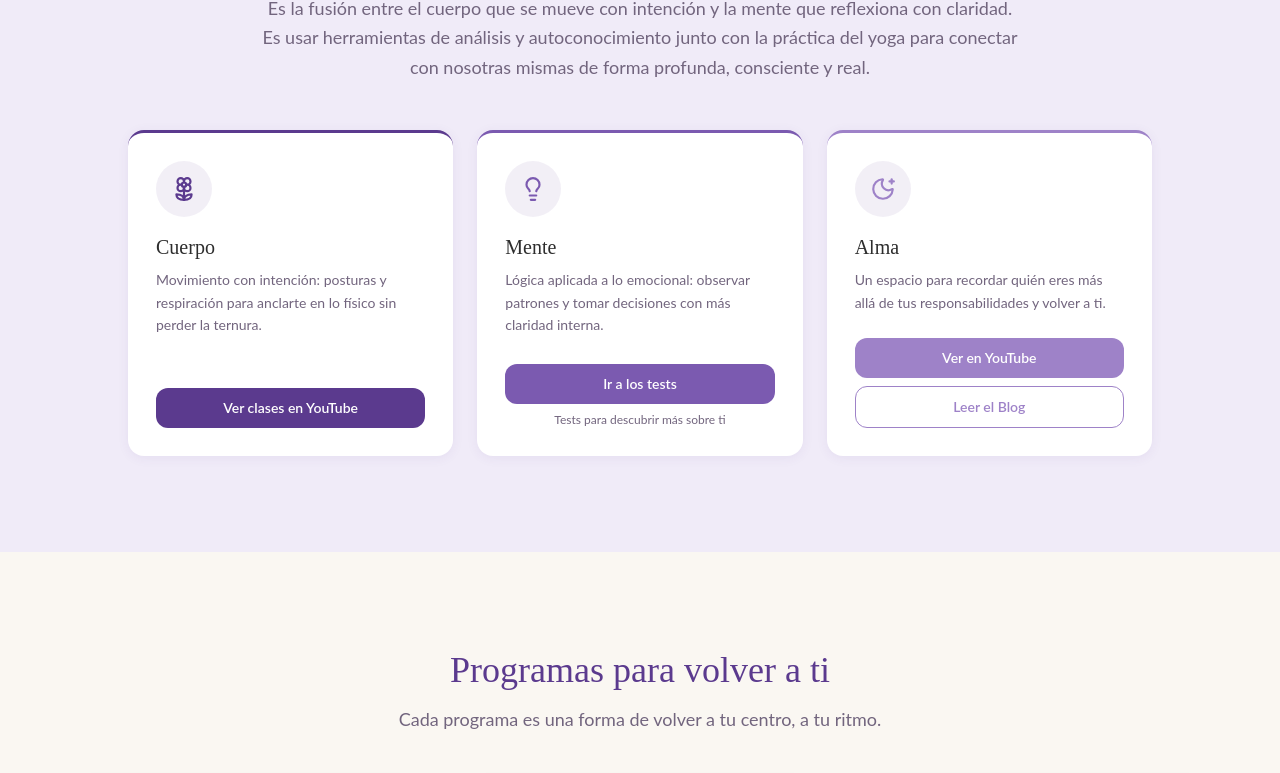
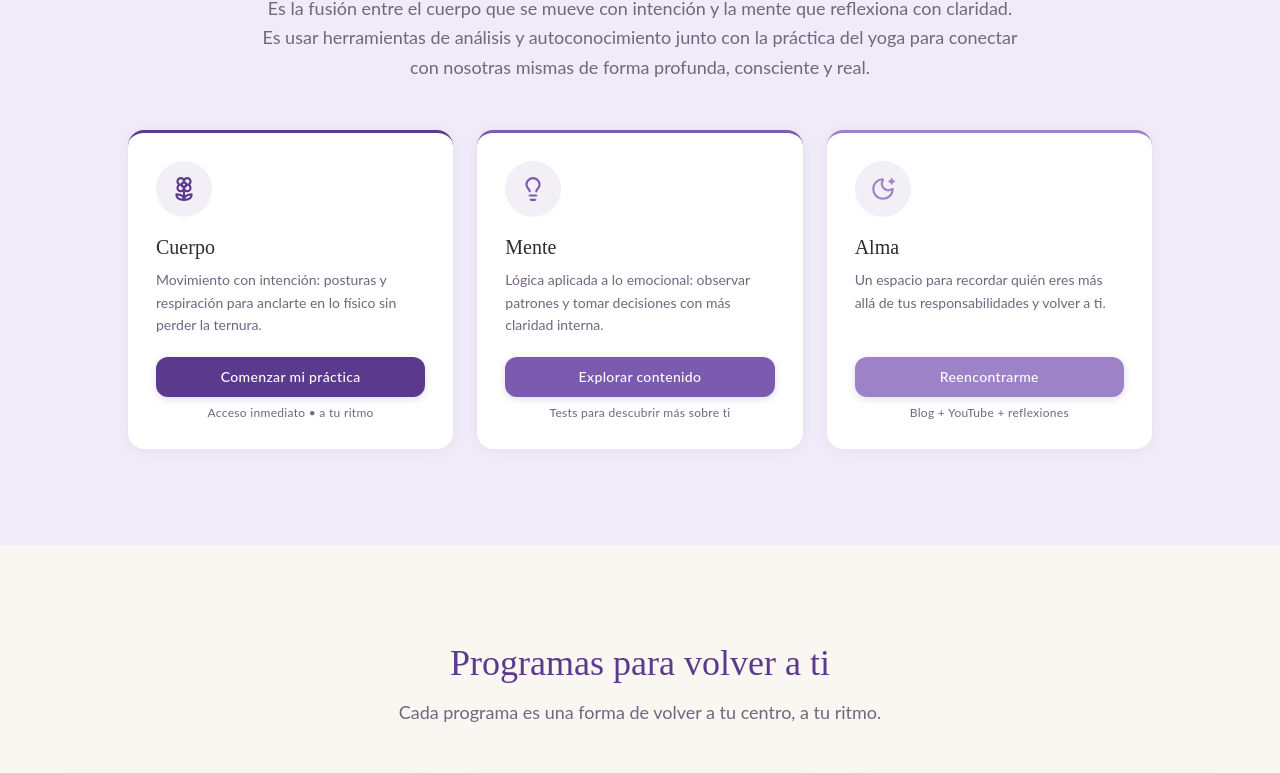
Before and after one commit to aeom0/yla-mvp, a Next.js app: page / in a window 1280 px wide. Shown: the part 936-1709 px from the top of the page. Built offline with nearby package versions, Linux system fonts and the light colour scheme.

Commit message:
fix(Philosophy): botones funcionales, subtexto correcto, sin links sueltos

```diff
--- a/src/components/home/Philosophy.tsx
+++ b/src/components/home/Philosophy.tsx
@@ -5,37 +5,29 @@ import Link from "next/link";
 
 const iconMap = { Flower2, Lightbulb, MoonStar };
 
-type PillarAction =
-  | { type: "external"; href: string; label: string }
-  | { type: "internal"; href: string; label: string }
-  | { type: "dual"; primary: { href: string; label: string; external?: boolean }; secondary: { href: string; label: string; external?: boolean } };
-
-const pillarActions: PillarAction[] = [
+const pillarConfig = [
   {
-    type: "external",
+    btnColor: "#5B3A8E",
+    cta: "Comenzar mi práctica",
+    subtext: "Acceso inmediato • a tu ritmo",
     href: "https://www.youtube.com/@yube.karinag",
-    label: "Ver clases en YouTube",
+    external: true,
   },
   {
-    type: "internal",
+    btnColor: "#7B5AB0",
+    cta: "Explorar contenido",
+    subtext: "Tests para descubrir más sobre ti",
     href: "/tests",
-    label: "Tests para descubrir más sobre ti",
+    external: false,
   },
   {
-    type: "dual",
-    primary: {
+    btnColor: "#9E82C8",
+    cta: "Reencontrarme",
+    subtext: "Blog + YouTube + reflexiones",
     href: "https://www.youtube.com/@yube.karinag",
-      label: "Ver en YouTube",
     external: true,
   },
-    secondary: {
-      href: "/blog",
-      label: "Leer el Blog",
-    },
-  },
 ];
-
-const accentColors = ["#5B3A8E", "#7B5AB0", "#9E82C8"];
 
 export function Philosophy() {
   const { philosophy } = siteContent;
@@ -51,15 +43,14 @@ export function Philosophy() {
       <div className="grid md:grid-cols-3 gap-4 sm:gap-6 max-w-5xl mx-auto items-stretch">
         {philosophy.pillars.map((pillar, i) => {
           const Icon = iconMap[pillar.icon as keyof typeof iconMap];
-          const action = pillarActions[i];
-          const accent = accentColors[i];
+          const config = pillarConfig[i];
 
           return (
             <div
               key={i}
-              className="group relative rounded-2xl bg-white p-6 sm:p-7 flex flex-col transition-all duration-300 hover:shadow-xl hover:-translate-y-1"
+              className="group relative rounded-2xl bg-white p-6 sm:p-7 flex flex-col transition-all duration-300 hover:shadow-xl hover:-translate-y-1 cursor-pointer"
               style={{
-                borderTop: `3px solid ${accent}`,
+                borderTop: `3px solid ${config.btnColor}`,
                 boxShadow: "0 2px 12px rgba(91,58,142,0.07)",
               }}
             >
@@ -68,7 +59,7 @@ export function Philosophy() {
                 className="inline-flex items-center justify-center rounded-full w-14 h-14 mb-4 transition-transform duration-300 group-hover:scale-110"
                 style={{ background: "rgba(91,58,142,0.08)" }}
               >
-                <Icon size={26} style={{ color: accent }} />
+                <Icon size={26} style={{ color: config.btnColor }} />
               </div>
 
               {/* Título */}
@@ -76,67 +67,46 @@ export function Philosophy() {
 
               {/* Descripción */}
               <p
-                className="text-sm leading-relaxed mb-6 flex-1"
+                className="text-sm leading-relaxed mb-5 flex-1"
                 style={{ color: "var(--muted)" }}
               >
                 {pillar.description}
               </p>
 
-              {/* CTA por pilar */}
-              {action.type === "external" && (
+              {/* Botón funcional */}
+              {config.external ? (
                 <a
-                  href={action.href}
+                  href={config.href}
                   target="_blank"
                   rel="noopener noreferrer"
-                  className="w-full py-2.5 px-4 rounded-xl text-sm font-semibold text-center transition-all duration-200 hover:opacity-90 active:scale-95 text-white block"
-                  style={{ background: accent }}
+                  className="w-full py-2.5 px-4 rounded-xl text-sm font-medium tracking-wide text-center transition-all duration-200 active:scale-95 hover:opacity-90 text-white block"
+                  style={{
+                    background: config.btnColor,
+                    boxShadow: "0 2px 8px rgba(91,58,142,0.18)",
+                  }}
                 >
-                  {action.label}
+                  {config.cta}
                 </a>
+              ) : (
+                <Link
+                  href={config.href}
+                  className="w-full py-2.5 px-4 rounded-xl text-sm font-medium tracking-wide text-center transition-all duration-200 active:scale-95 hover:opacity-90 text-white block"
+                  style={{
+                    background: config.btnColor,
+                    boxShadow: "0 2px 8px rgba(91,58,142,0.18)",
+                  }}
+                >
+                  {config.cta}
+                </Link>
               )}
 
-              {action.type === "internal" && (
-                <>
-                  <Link
-                    href={action.href}
-                    className="w-full py-2.5 px-4 rounded-xl text-sm font-semibold text-center transition-all duration-200 hover:opacity-90 active:scale-95 text-white block"
-                    style={{ background: accent }}
-                  >
-                    Ir a los tests
-                  </Link>
+              {/* Sub-texto */}
               <p
-                    className="text-xs mt-2 text-center"
+                className="text-xs mt-2 text-center tracking-wide"
                 style={{ color: "var(--muted)" }}
               >
-                    {action.label}
+                {config.subtext}
               </p>
-                </>
-              )}
-
-              {action.type === "dual" && (
-                <div className="flex flex-col gap-2">
-                  <a
-                    href={action.primary.href}
-                    target="_blank"
-                    rel="noopener noreferrer"
-                    className="w-full py-2.5 px-4 rounded-xl text-sm font-semibold text-center transition-all duration-200 hover:opacity-90 active:scale-95 text-white block"
-                    style={{ background: accent }}
-                  >
-                    {action.primary.label}
-                  </a>
-                  <Link
-                    href={action.secondary.href}
-                    className="w-full py-2.5 px-4 rounded-xl text-sm font-semibold text-center transition-all duration-200 hover:opacity-90 active:scale-95 block"
-                    style={{
-                      border: `1.5px solid ${accent}`,
-                      color: accent,
-                      background: "transparent",
-                    }}
-                  >
-                    {action.secondary.label}
-                  </Link>
-                </div>
-              )}
             </div>
           );
         })}
```
Lines whose indentation alone changed are shown as unchanged.
